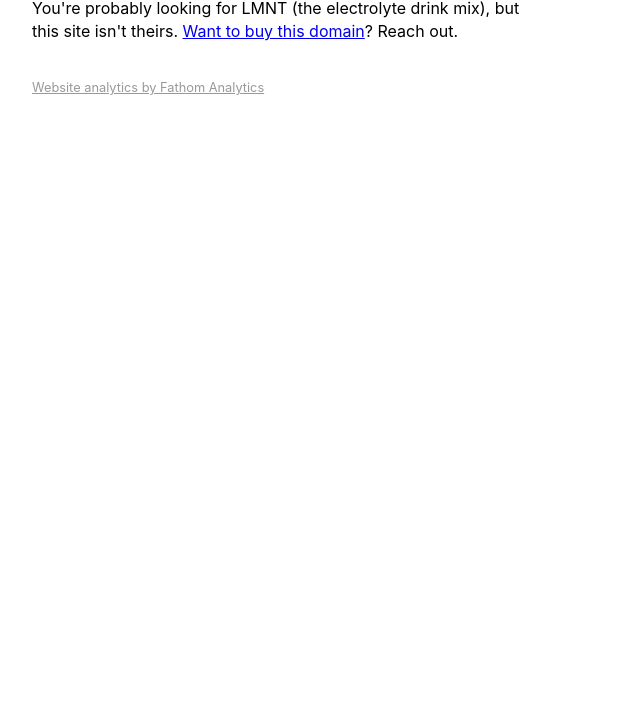
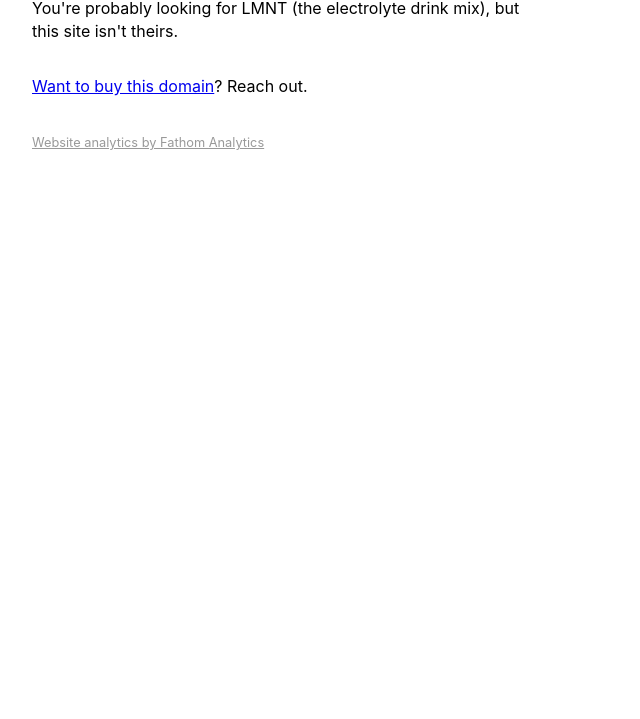
Before and after one commit to pjrvs/drinkelement.com, a plain HTML site: page index.html in a window 1280 px wide. Shown: the part 81-800 px from the top of the page, without its empty margins (0-640 px from the left). Drawn offline with Linux system fonts and the light colour scheme.

Commit message:
Update index.html

```diff
--- a/index.html
+++ b/index.html
@@ -26,7 +26,8 @@
 
   <body>
     <h1>drinkelement.com</h1>
-    <p>You're probably looking for LMNT (the electrolyte drink mix), but this site isn't theirs. <a href="mailto:element@ehperson.com">Want to buy this domain</a>? Reach out.</p>
+    <p>You're probably looking for LMNT (the electrolyte drink mix), but this site isn't theirs.</p>
+    <p><a href="mailto:element@ehperson.com">Want to buy this domain</a>? Reach out.</p>
 
     <small><a href="https://usefathom.com/?utm_campaign=LMNT">Website analytics by Fathom Analytics</a></small>
   </body>
```
